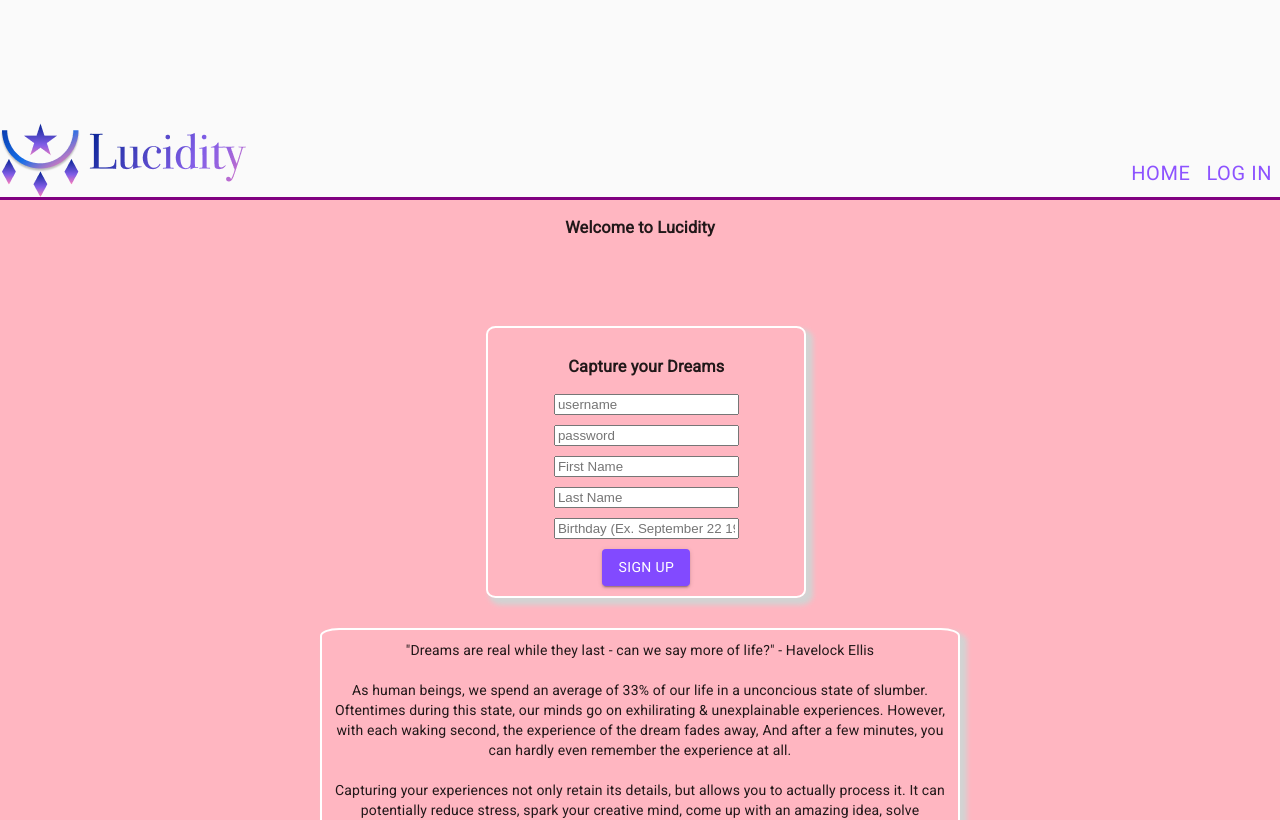
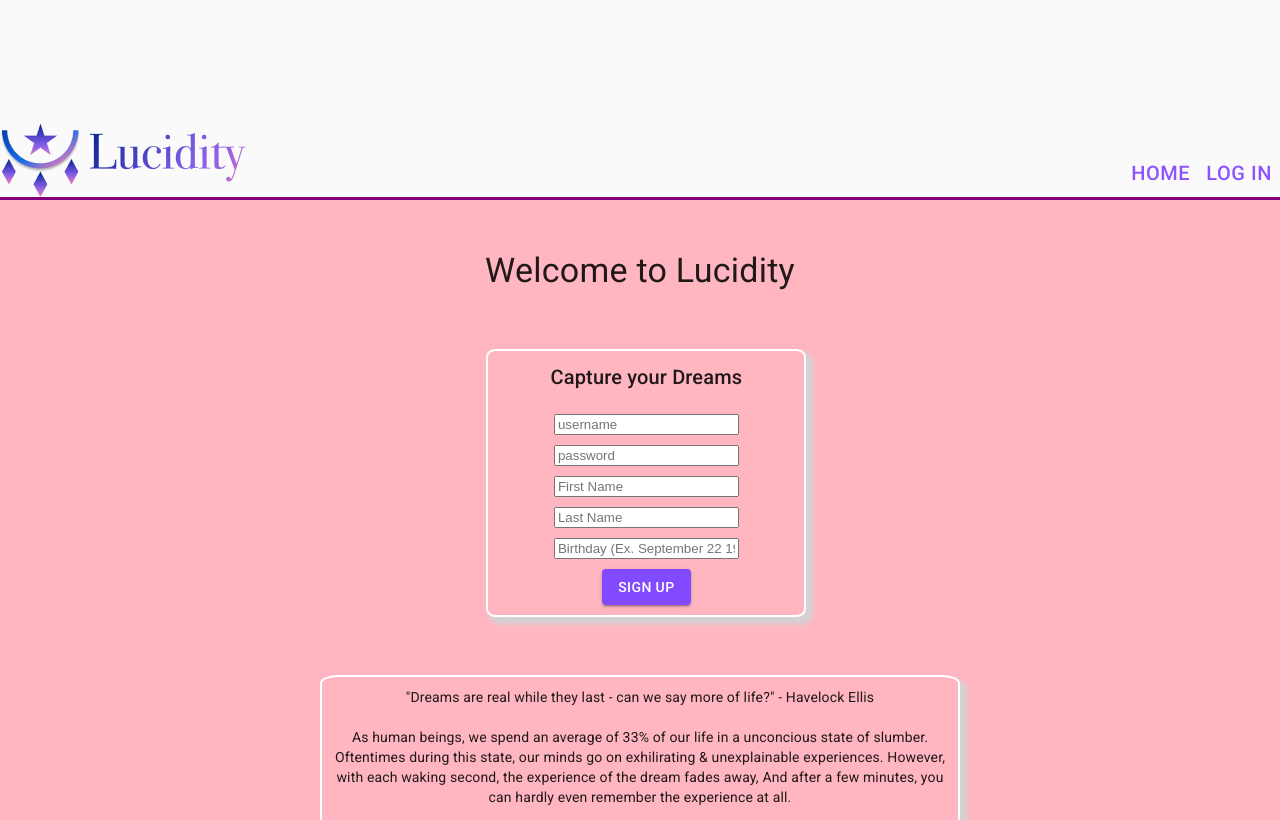
Before and after one commit to warrenniu/lucidity-frontend, a React (Create React App) app: page /home in a window 1280 px wide. Shown: the top 820 px of the page. Built offline with nearby package versions, Linux system fonts and the light colour scheme.

Commit message:
updating fonts to roboto

```diff
--- a/public/index.html
+++ b/public/index.html
@@ -24,6 +24,7 @@
       work correctly both with client-side routing and a non-root public URL.
       Learn how to configure a non-root public URL by running `npm run build`.
     -->
+    <link rel="stylesheet" href="https://fonts.googleapis.com/css?family=Roboto:300,400,500,700&display=swap" />
     <title>Lucidity</title>
   </head>
   <body>
--- a/src/App.css
+++ b/src/App.css
@@ -80,14 +80,14 @@
     display: none;
   }
 
-  /* #header {
-    margin-left: 50%
-  } */
+  #header {
+    margin-top: 50px
+  }
   #signupComponent {
     /* display: flex;
     align-self: center; */
     /* justify-content: center; */
-    margin-top: 50px;
+    margin-top: 2%;
     margin-left: 38%;
     padding: 10px;
     width: 25%;
@@ -96,7 +96,7 @@
   }
 
   #loginComponent {
-    margin-top: 100px;
+    margin-top: 5%;
     margin-left: 42%;
 
   }
@@ -105,7 +105,7 @@
     width: 50%;
     padding: 10px;
     margin-left: 25%;
-    margin-top: 5%
+    margin-top: 3%
   }
 
   .dreamCard {
--- a/src/Components/HomeComponent.js
+++ b/src/Components/HomeComponent.js
@@ -1,11 +1,12 @@
 import React from 'react'
 import SignUpComponent from './SignUpComponent'
+import Typography from '@material-ui/core/Typography';
 
 function HomeComponent(props) {
     return (
         <div className="homePage">
-            <h3 id="header">
-            Welcome to Lucidity</h3>
+            <Typography variant="h4" gutterBottom id="header">
+            Welcome to Lucidity</Typography>
             <br></br>
             <SignUpComponent className="homePage"/>
             <br></br>
@@ -13,7 +14,6 @@
             'border': '2px solid white',
             'borderRadius': '3%',
             'boxShadow': `5px 5px 5px 2px lightgrey`,
-            'marginTop': '10px',
             'textAlign': 'center',
         }}>"Dreams are real while they last - can we say more of life?" - Havelock Ellis <br></br><br></br>As human beings, we spend an average of 33% of our life in a unconcious state of slumber. Oftentimes during this state, our minds go on exhilirating & unexplainable experiences. However, with each waking second, the experience of the dream fades away, And after a few minutes, you can hardly even remember the experience at all.<br></br><br></br>Capturing your experiences not only retain its details, but allows you to actually process it. It can potentially reduce stress, spark your creative mind, come up with an amazing idea, solve problems, and learn from mistakes.<br></br><br></br>What're you waiting for? Capture your Dreams now.</p>
         </div>
--- a/src/Components/SignUpComponent.js
+++ b/src/Components/SignUpComponent.js
@@ -3,6 +3,7 @@
 import { postUser } from '../Redux/actions'
 import { withRouter } from 'react-router-dom'
 import Button from '@material-ui/core/Button'
+import Typography from '@material-ui/core/Typography';
 
 class SignUpComponent extends React.Component {
     state = {
@@ -32,7 +33,8 @@
                 'boxShadow': `5px 5px 5px 2px lightgrey`,
                 'textAlign': 'center',
             }}>
-                <h3>Capture your Dreams</h3>
+                <Typography variant="h6">Capture your Dreams</Typography>
+                <br></br>
                 <form onSubmit={this.submitHandler}>
                     <input className='inputOverride' style={{ 'marginBottom': '10px' }} type="text" name="username" placeholder="username" value={this.state.username} onChange={this.changeHandler} /><br />
                     <input className='inputOverride' style={{ 'marginBottom': '10px' }} type="password" name="password" placeholder="password" value={this.state.password} onChange={this.changeHandler} /><br />
--- a/src/index.js
+++ b/src/index.js
@@ -11,6 +11,7 @@
 import 'fontsource-roboto';
 import { MuiThemeProvider, createMuiTheme } from '@material-ui/core/styles';
 import CssBaseline from '@material-ui/core/CssBaseline';
+import Typography from '@material-ui/core/Typography';
 
 
 const store = createStore(rootReducer, applyMiddleware(thunk))
@@ -28,6 +29,9 @@
       main: '#824AFF',
       dark: '#824AFF',
       contrastText: '#fff',
+    },
+    typography: {
+      fontFamily: 'Roboto'
     }
   },
 })
```
Also changed, not shown: 1 other file (tests, documents, lock files or other folders).
